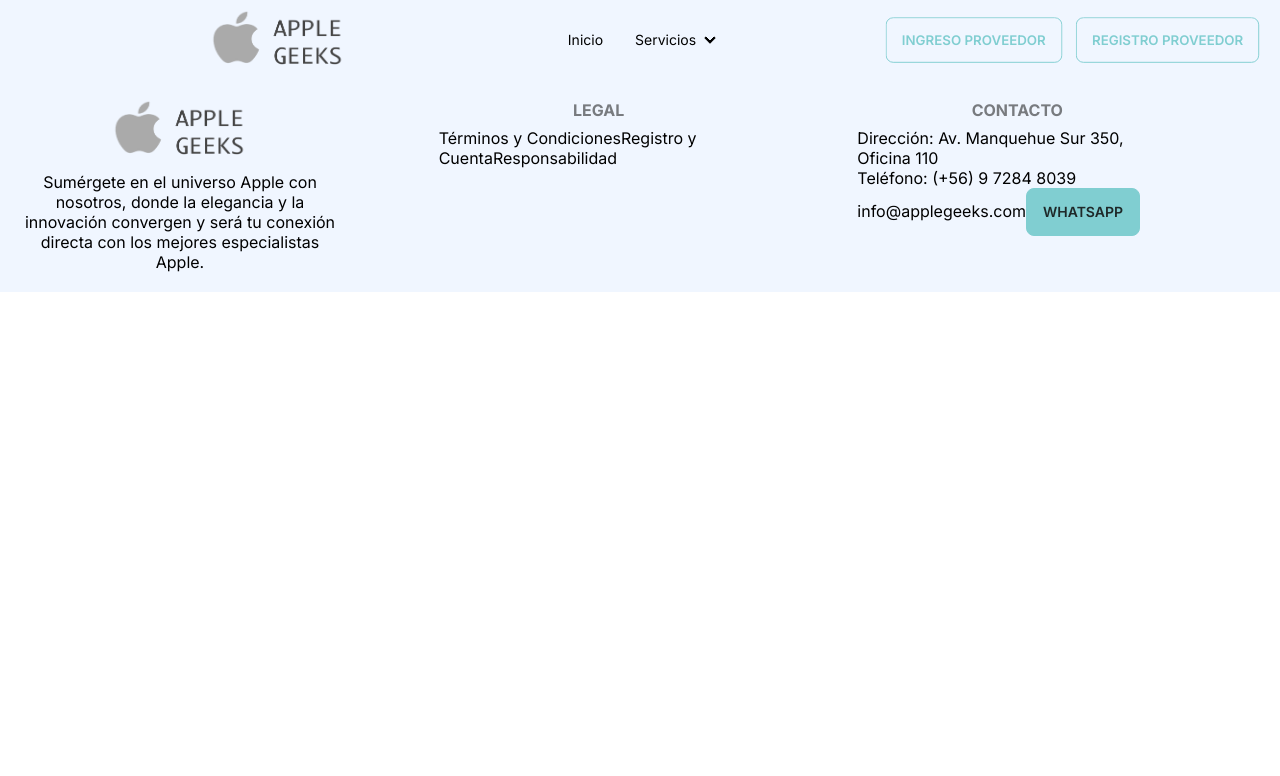
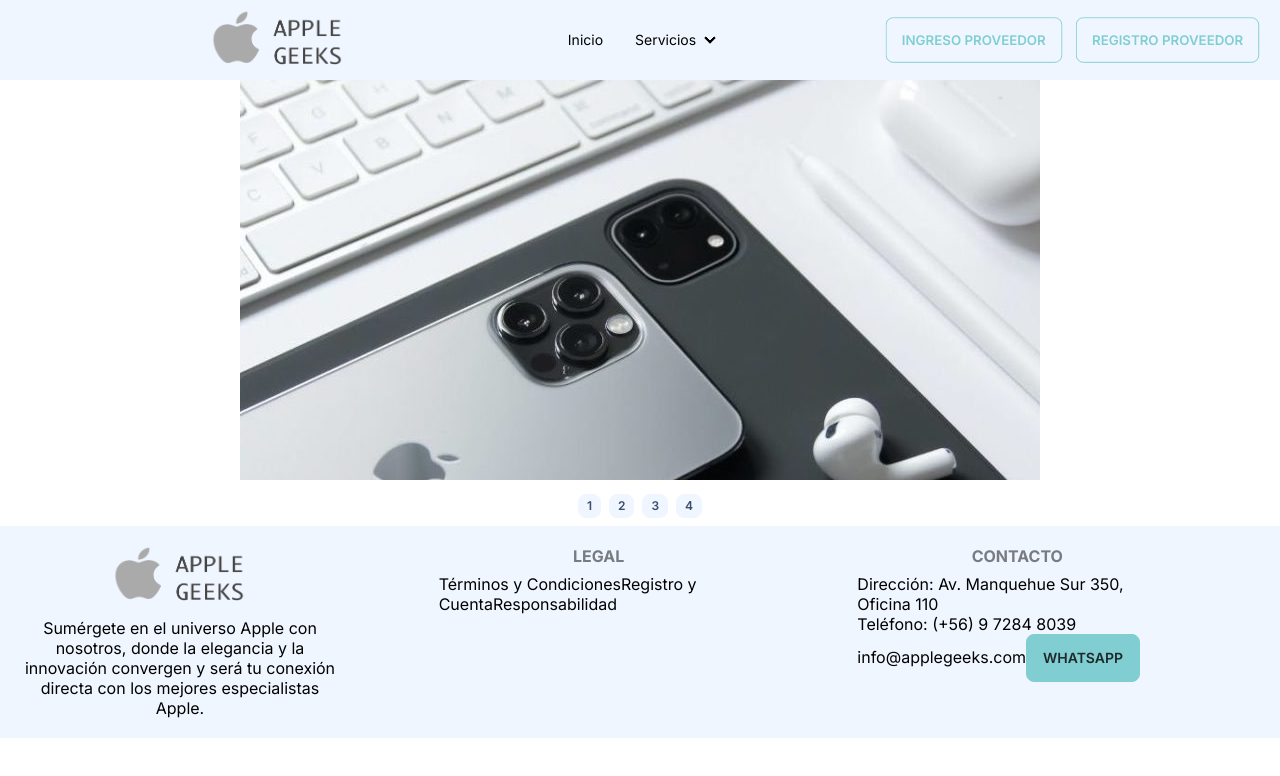
Before and after one commit to MagdalenaPizarroO/Apple-Geeks-Vercel-NextJS, a Next.js app: page / in a window 1280 px wide. Shown: the top 776 px of the page. Built offline with nearby package versions, Linux system fonts and the light colour scheme.

Commit message:
carousel

```diff
--- /dev/null
+++ b/app/components/HomeContent.tsx
@@ -0,0 +1,45 @@
+import React from "react";
+import Carousel1 from "../assets/Carousel1.png";
+import Carousel2 from "../assets/Carousel2.png";
+import Carousel3 from "../assets/Carousel3.png";
+import Carousel4 from "../assets/Carousel4.png";
+import Image from "next/image";
+
+type Props = {};
+
+function HomeContent({}: Props) {
+  return (
+    <div style={{ width: "800px", margin: "0 auto" }}>
+      <div className='carousel w-full'>
+        <div id='item1' className='carousel-item w-full'>
+          <Image src={Carousel1} className='w-full' alt='Home Carousel Image 1' />
+        </div>
+        <div id='item2' className='carousel-item w-full' style={{ width: "800px", margin: "0 auto" }}>
+          <Image src={Carousel2} className='w-full' alt='Home Carousel Image 2' />
+        </div>
+        <div id='item3' className='carousel-item w-full' style={{ width: "800px", margin: "0 auto" }}>
+          <Image src={Carousel3} className='w-full' alt='Home Carousel Image 3' />
+        </div>
+        <div id='item4' className='carousel-item w-full' style={{ width: "800px", margin: "0 auto" }}>
+          <Image src={Carousel4} className='w-full' alt='Home Carousel Image 4' />
+        </div>
+      </div>
+      <div className='flex justify-center w-full py-2 gap-2'>
+        <a href='#item1' className='btn btn-xs'>
+          1
+        </a>
+        <a href='#item2' className='btn btn-xs'>
+          2
+        </a>
+        <a href='#item3' className='btn btn-xs'>
+          3
+        </a>
+        <a href='#item4' className='btn btn-xs'>
+          4
+        </a>
+      </div>
+    </div>
+  );
+}
+
+export default HomeContent;
--- a/app/page.tsx
+++ b/app/page.tsx
@@ -1,6 +1,7 @@
 import React from "react";
 import Navbar from "./components/Navbar";
 import Footer from "./components/Footer";
+import HomeContent from "./components/HomeContent";
 
 type Props = {};
 
@@ -8,6 +9,7 @@
   return (
     <div>
       <Navbar />
+      <HomeContent />
       <Footer />
     </div>
   );
--- a/app/prueba-fetch/page.tsx
+++ b/app/prueba-fetch/page.tsx
@@ -9,32 +9,32 @@
   apellido: string;
 }
 
-const page: React.FC<pageProps> = async () => {
-  const res = await fetch("http://127.0.0.1:8080/api/ver_db", { cache: "no-store" });
-  const users: Usuario[] = await res.json();
+// const page: React.FC<pageProps> = async () => {
+//   const res = await fetch("http://127.0.0.1:8080/api/ver_db", { cache: "no-store" });
+//   const users: Usuario[] = await res.json();
 
-  return (
-    <>
-      <h1>Users</h1>
-      <table className='table table-zebra'>
-        <thead>
-          <tr>
-            <th>Name</th>
-            <th>Email</th>
-            <th>Apellido</th>
-          </tr>
-        </thead>
-        <tbody>
-          {users.map((user) => (
-            <tr key={user.id}>
-              <td>{user.nombre}</td>
-              <td>{user.correo}</td>
-              <td>{user.apellido}</td>
-            </tr>
-          ))}
-        </tbody>
-      </table>
-    </>
-  );
-};
-export default page;
+//   return (
+//     <>
+//       <h1>Users</h1>
+//       <table className='table table-zebra'>
+//         <thead>
+//           <tr>
+//             <th>Name</th>
+//             <th>Email</th>
+//             <th>Apellido</th>
+//           </tr>
+//         </thead>
+//         <tbody>
+//           {users.map((user) => (
+//             <tr key={user.id}>
+//               <td>{user.nombre}</td>
+//               <td>{user.correo}</td>
+//               <td>{user.apellido}</td>
+//             </tr>
+//           ))}
+//         </tbody>
+//       </table>
+//     </>
+//   );
+// };
+// export default page;
```
